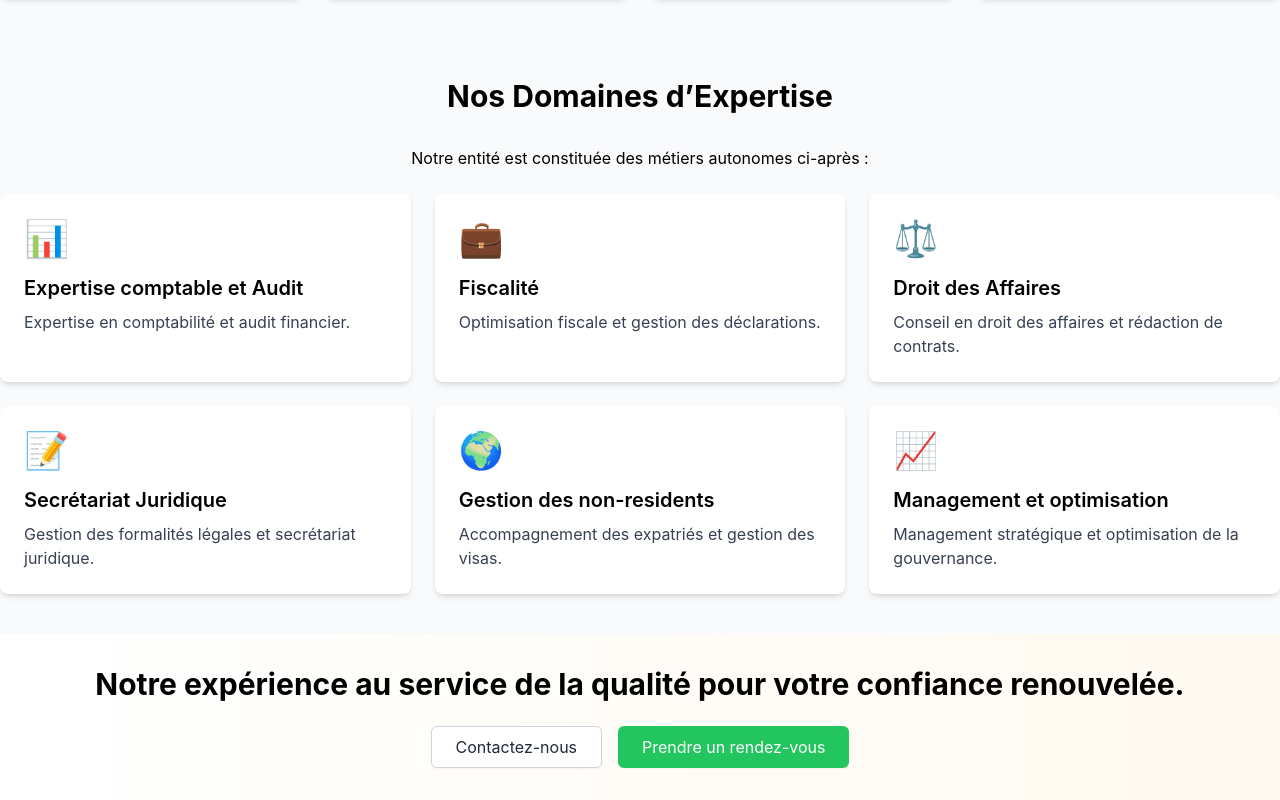
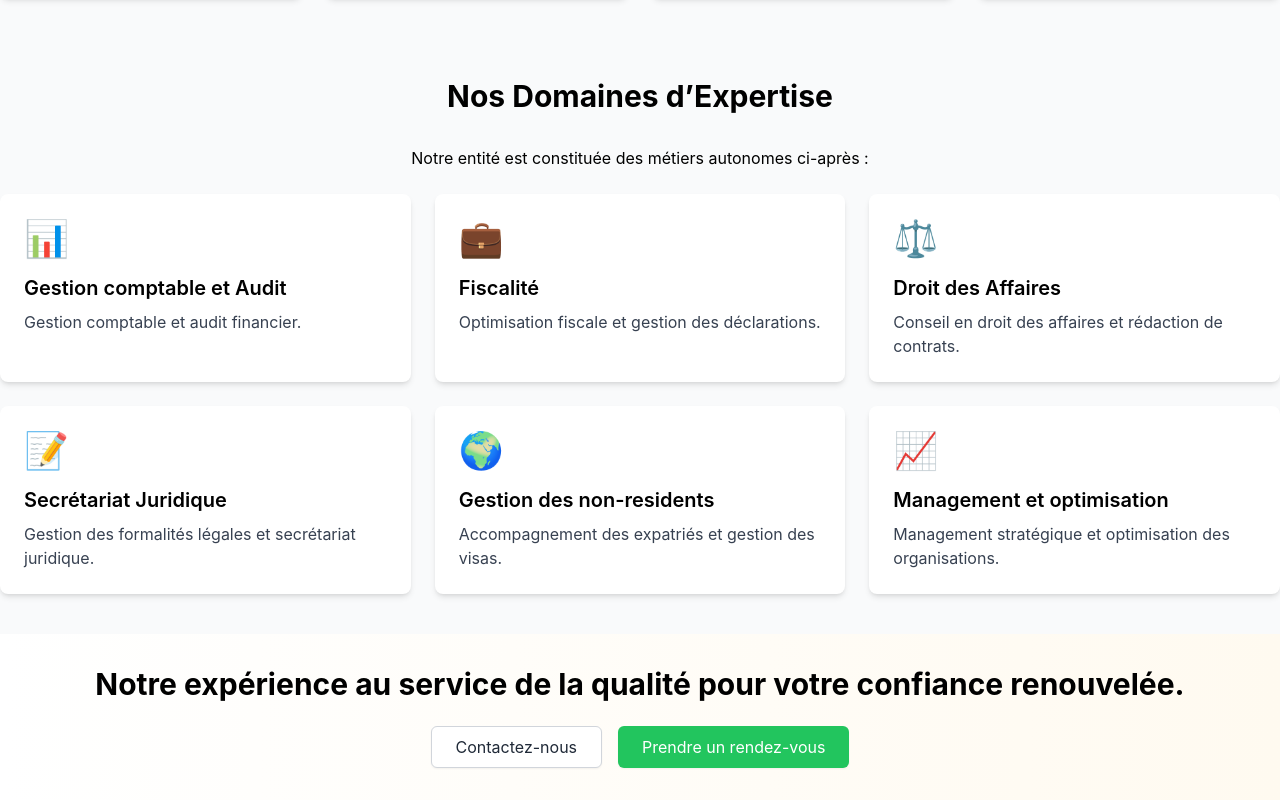
Before and after one commit to ValdinePegy/bac-website, a React (Create React App) app: page / in a window 1280 px wide. Shown: the part 1464-2264 px from the top of the page. Built offline with nearby package versions, Linux system fonts and the light colour scheme.

Commit message:
little change in name

```diff
--- a/src/components/Home/SpecialtiesSection.js
+++ b/src/components/Home/SpecialtiesSection.js
@@ -9,7 +9,7 @@ const SpecialtiesSection = () => {
     {
       key: "accounting",
       icon: "📊",
-      description: "Expertise en comptabilité et audit financier."
+      description: "Gestion comptable et audit financier."
     },
     {
       key: "taxation",
@@ -34,7 +34,7 @@ const SpecialtiesSection = () => {
     {
       key: "governance",
       icon: "📈",
-      description: "Management stratégique et optimisation de la gouvernance."
+      description: "Management stratégique et optimisation des organisations."
     }
   ];
 
--- a/src/locales/fr.json
+++ b/src/locales/fr.json
@@ -69,7 +69,7 @@
       "specialties": {
         "title": "Nos Domaines d’Expertise",
         "description": "Notre entité est constituée des métiers autonomes ci-après :",
-        "accounting": "Expertise comptable et Audit",
+        "accounting": "Gestion comptable et Audit",
         "taxation": "Fiscalité",
         "business_law": "Droit des Affaires",
         "legal_secretariat": "Secrétariat Juridique",
```
